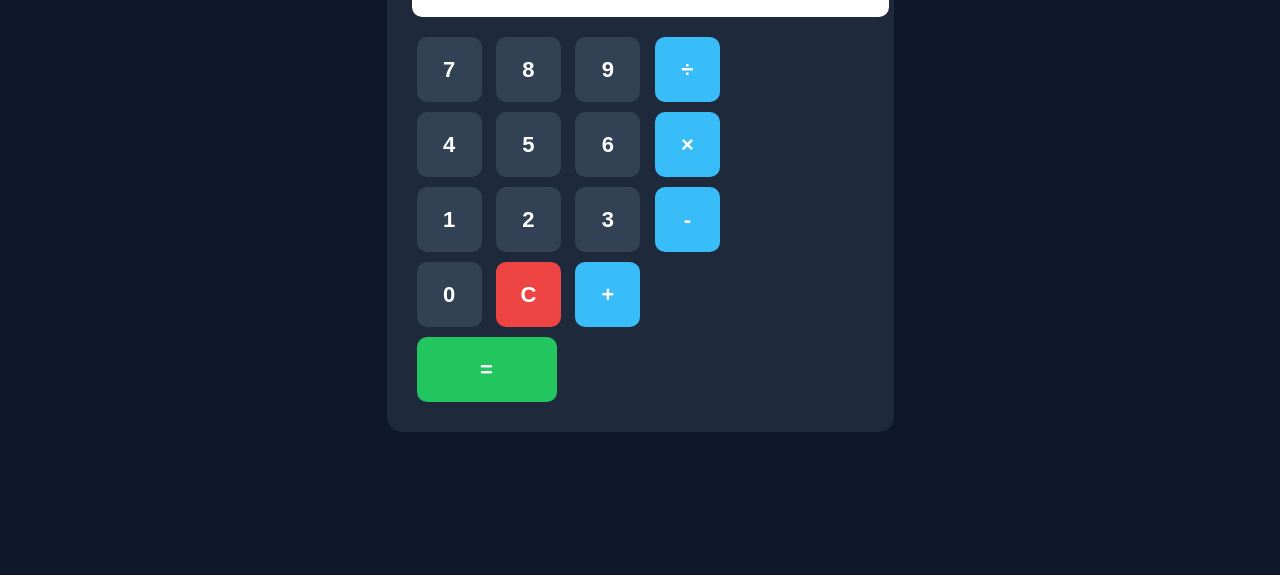
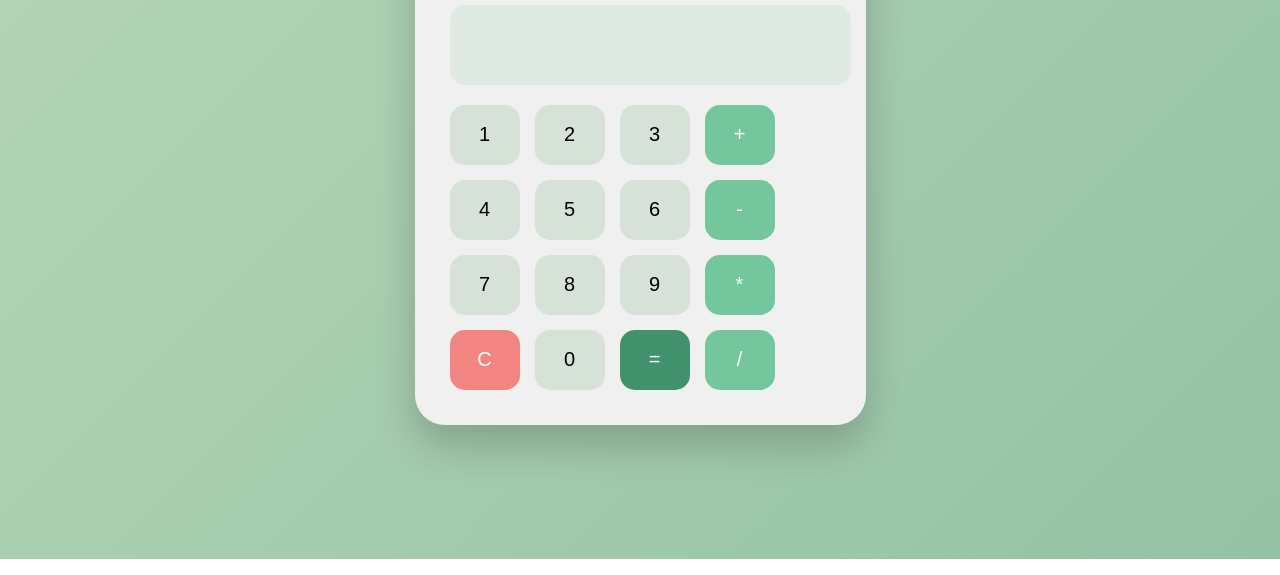
Before and after one commit to mhilmiisaliim/mhilmiisaliim.github.io-calculators, a plain HTML site: page index.html in a window 1280 px wide. Shown: the part 241-816 px from the top of the page. Drawn offline with Linux system fonts and the light colour scheme.

Commit message:
Update index.html

```diff
--- a/index.html
+++ b/index.html
@@ -2,71 +2,81 @@
 <html lang="id">
 <head>
 <meta charset="UTF-8">
-<title>Kalkulator</title>
+<title>Lim.Calculators</title>
 
 <style>
 
 body{
-    font-family: Arial;
-    background:#0f172a;
+    margin:0;
+    height:100vh;
     display:flex;
     justify-content:center;
     align-items:center;
-    height:100vh;
+    font-family:Arial, Helvetica, sans-serif;
+    background:linear-gradient(135deg,#b7d6b8,#94c2a4);
 }
 
-.kalkulator{
-    background:#1e293b;
-    padding:25px;
-    border-radius:15px;
+.calculator{
+    background:#f0f0f0;
+    padding:35px;
+    border-radius:30px;
+    box-shadow:0 20px 40px rgba(0,0,0,0.2);
+    text-align:center;
 }
 
-/* DISPLAY DIPERJELAS */
+h2{
+    color:#3b7a5b;
+    margin-bottom:20px;
+    font-size:28px;
+}
+
 #display{
     width:100%;
-    height:70px;
-    font-size:32px;
-    font-weight:bold;
+    height:60px;
+    border:none;
+    border-radius:15px;
+    margin-bottom:20px;
+    font-size:28px;
+    padding:10px;
     text-align:right;
-    padding:10px;
-    margin-bottom:15px;
-    border:none;
-    border-radius:10px;
-    background:white;
-    color:black;
+    background:#dfeae3;
 }
 
-/* BUTTON */
+.buttons{
+    display:grid;
+    grid-template-columns:repeat(4,70px);
+    gap:15px;
+}
+
 button{
-    width:65px;
-    height:65px;
-    margin:5px;
-    font-size:22px;
-    font-weight:bold;
+    height:60px;
     border:none;
-    border-radius:10px;
+    border-radius:15px;
+    font-size:20px;
     cursor:pointer;
 }
 
-.angka{
-    background:#334155;
+.number{
+    background:#d6e2d8;
+}
+
+.operator{
+    background:#74c69d;
     color:white;
 }
 
-.operator{
-    background:#38bdf8;
+.equal{
+    background:#40916c;
     color:white;
 }
 
-.hasil{
-    background:#22c55e;
+.clear{
+    background:#f28482;
     color:white;
-    width:140px;
 }
 
-.clear{
-    background:#ef4444;
-    color:white;
+button:hover{
+    transform:scale(1.05);
 }
 
 </style>
@@ -74,56 +84,51 @@ button{
 
 <body>
 
-<div class="kalkulator">
+<div class="calculator">
+
+<h2>Lim.Calculators 🧮✨</h2>
 
 <input type="text" id="display" disabled>
 
-<br>
+<div class="buttons">
 
-<button class="angka" onclick="tambahDisplay('7')">7</button>
-<button class="angka" onclick="tambahDisplay('8')">8</button>
-<button class="angka" onclick="tambahDisplay('9')">9</button>
-<button class="operator" onclick="tambahDisplay('/')">÷</button>
+<button class="number" onclick="add('1')">1</button>
+<button class="number" onclick="add('2')">2</button>
+<button class="number" onclick="add('3')">3</button>
+<button class="operator" onclick="add('+')">+</button>
 
-<br>
+<button class="number" onclick="add('4')">4</button>
+<button class="number" onclick="add('5')">5</button>
+<button class="number" onclick="add('6')">6</button>
+<button class="operator" onclick="add('-')">-</button>
 
-<button class="angka" onclick="tambahDisplay('4')">4</button>
-<button class="angka" onclick="tambahDisplay('5')">5</button>
-<button class="angka" onclick="tambahDisplay('6')">6</button>
-<button class="operator" onclick="tambahDisplay('*')">×</button>
+<button class="number" onclick="add('7')">7</button>
+<button class="number" onclick="add('8')">8</button>
+<button class="number" onclick="add('9')">9</button>
+<button class="operator" onclick="add('*')">*</button>
 
-<br>
+<button class="clear" onclick="clearDisplay()">C</button>
+<button class="number" onclick="add('0')">0</button>
+<button class="equal" onclick="calculate()">=</button>
+<button class="operator" onclick="add('/')">/</button>
 
-<button class="angka" onclick="tambahDisplay('1')">1</button>
-<button class="angka" onclick="tambahDisplay('2')">2</button>
-<button class="angka" onclick="tambahDisplay('3')">3</button>
-<button class="operator" onclick="tambahDisplay('-')">-</button>
-
-<br>
-
-<button class="angka" onclick="tambahDisplay('0')">0</button>
-<button class="clear" onclick="clearDisplay()">C</button>
-<button class="operator" onclick="tambahDisplay('+')">+</button>
-
-<br>
-
-<button class="hasil" onclick="hitung()">=</button>
+</div>
 
 </div>
 
 <script>
 
-function tambahDisplay(value){
+function add(value){
     document.getElementById("display").value += value;
 }
 
 function clearDisplay(){
-    document.getElementById("display").value = "";
+    document.getElementById("display").value="";
 }
 
-function hitung(){
-    let ekspresi = document.getElementById("display").value;
-    document.getElementById("display").value = eval(ekspresi);
+function calculate(){
+    let result = document.getElementById("display").value;
+    document.getElementById("display").value = eval(result);
 }
 
 </script>
```
